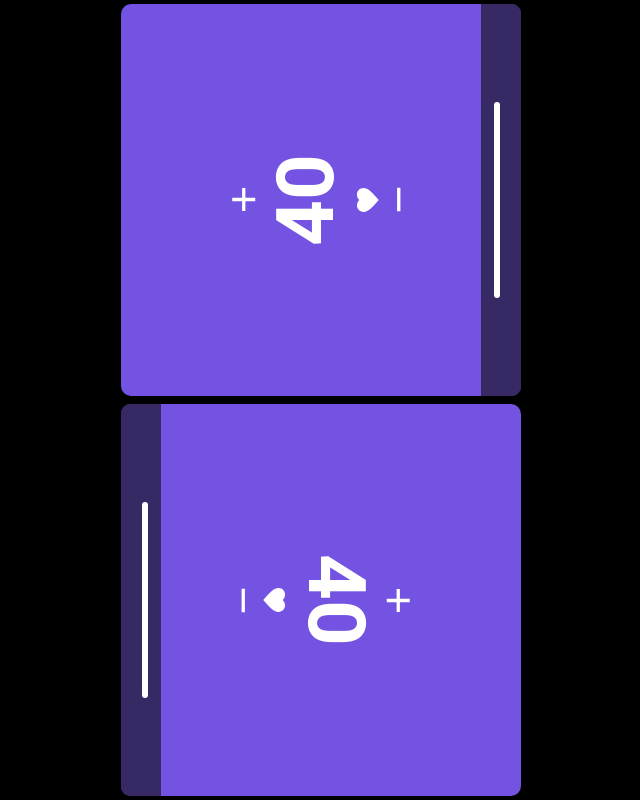
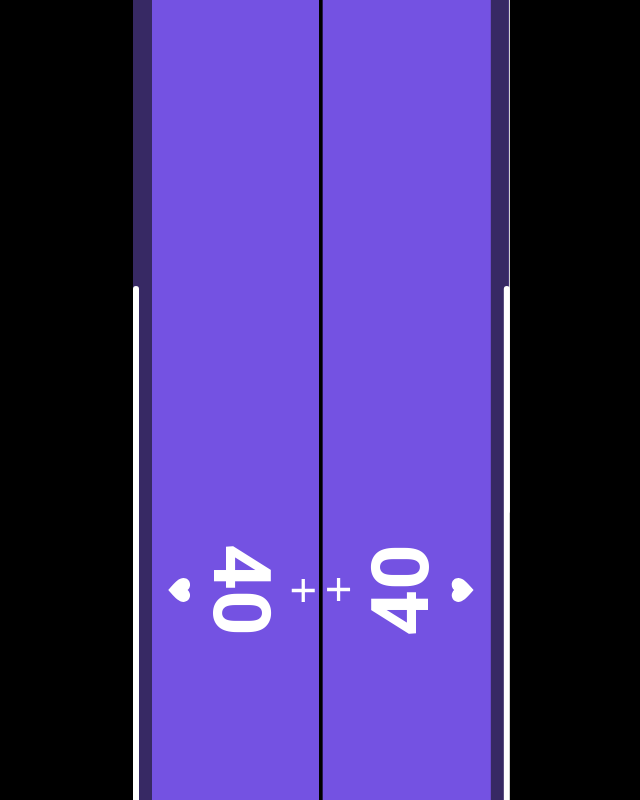
Before and after one commit to BrennoProjects/magic-counter, a React (Vite) app: page /Game in a window 1280 px wide. Shown: the top 800 px of the page, without its empty margins (319-959 px from the left). Built offline with nearby package versions, Linux system fonts and the light colour scheme.

Commit message:
adjustments are still needed

```diff
--- a/src/screens/Game/index.tsx
+++ b/src/screens/Game/index.tsx
@@ -12,24 +12,35 @@ interface GameProps {
 const Game: FC<GameProps> = () => {
   const [players, setPlayers] = useState<number>(2)
 
-  const tableForTwo = useCallback(() => {
+  const tableForTwo = useCallback(() => (
     <>
       <PlayerCounter rotate="rotate(180deg)" />
       <PlayerCounter />
     </>
-  }, [])
-  const tableForTwoLateral = useCallback(() => {
+  ), [])
+  const tableForTwoLateral = useCallback(() => (
     <>
-      <PlayerCounter rotate="rotate(-90deg)" />
-      <PlayerCounter rotate="rotate(90deg)" />
+      <PlayerCounter rotate="rotate(-90deg)" isLateral={true} />
+      <PlayerCounter rotate="rotate(90deg)" isLateral={true} />
     </>
-  }, [])
+  ), [])
+  const tableForFour = useCallback(() => (
+    <S.Game>
+      <S.Rotate>
+        <PlayerCounter rotate="rotate(180deg)" />
+        <PlayerCounter  />
+      </S.Rotate>
+      <S.Rotate>
+        <PlayerCounter rotate="rotate(180deg)" />
+        <PlayerCounter  />
+      </S.Rotate>
+    </S.Game>
+  ), [])
 
   return (
-    <S.Game>
-      <PlayerCounter rotate="rotate(-90deg)" isLateral={true}/>
-      <PlayerCounter rotate="rotate(90deg)"  isLateral={true}/>
-    </S.Game>
+    <>
+      {tableForFour()}
+    </>
   )
 }
 
--- a/src/screens/Game/style.ts
+++ b/src/screens/Game/style.ts
@@ -1,10 +1,19 @@
 import styled from "styled-components";
 
 export const Game = styled.div`
+  display: flex;
+  flex-direction: column;
+  align-items: center;
+  justify-content: center;
   width: 100%;
-  height: 100%;
+  height: 95%;
+`;
+export const Rotate = styled.div`
+  transform: rotate(90deg);
+  height: 95%;
+  width: 100%;
   display: flex;
-  justify-content:center;
+  flex-direction: column;
   align-items: center;
-  flex-direction: column;
-`
+  justify-content: space-around;
+`;
--- a/src/screens/SetupPlayer/index.tsx
+++ b/src/screens/SetupPlayer/index.tsx
@@ -16,12 +16,13 @@ const SetupPlayer: FC = () => {
   const { setNumberPlayers } = useContext(GameSetupContext);
 
   const handleSetPlayer = useCallback((value: number):void => {
+    console.log(value)
     setNumberPlayers(value)
       if(value === 1 || value === 3){
         navigate("/game")
       }
       else if(value === 2 || value === 4){
-        navigate("/set-position")
+        navigate("/setup-position")
       }
     }
   ,[])
```
